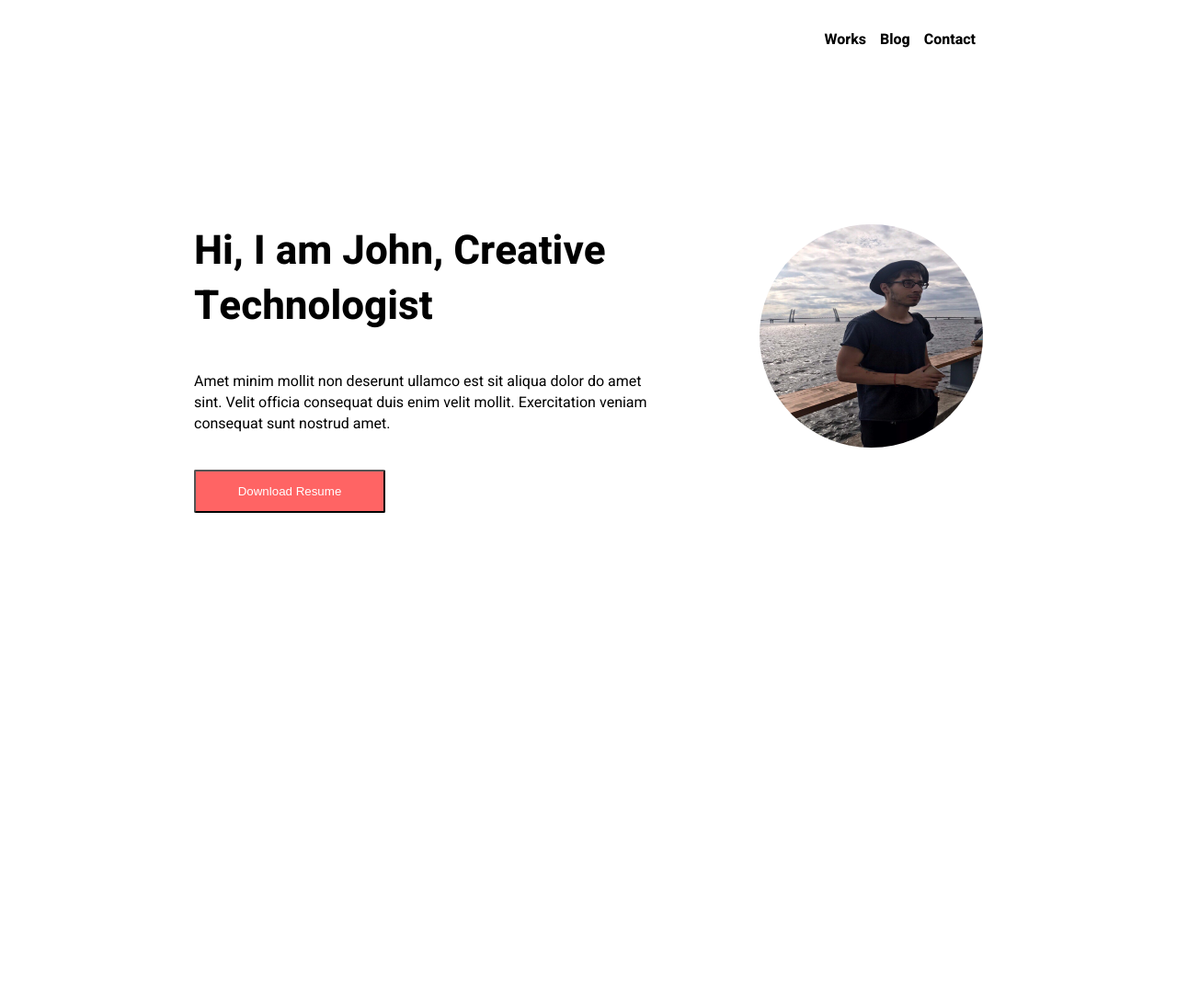
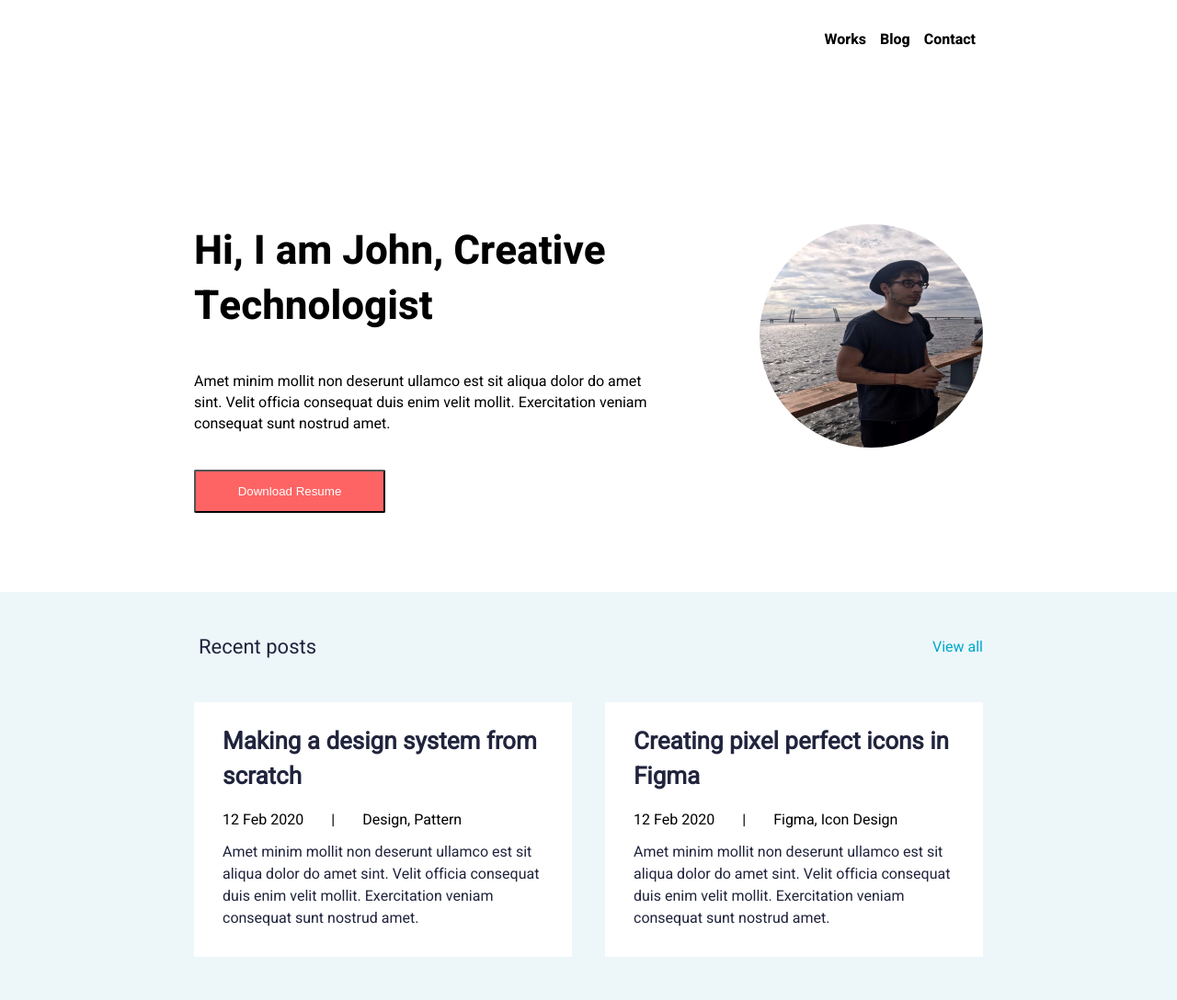
Before and after one commit to txtzvon/LvlHomework2, a plain HTML site: page Lending_zvonarev/Index.html in a window 1280 px wide. Shown: the whole page at 92% size. Before the commit the page ends 800 px from the top, so only its background shows below. Drawn offline with Linux system fonts and the light colour scheme.

Commit message:
layout 2 block

```diff
--- a/Lending_zvonarev/Index.html
+++ b/Lending_zvonarev/Index.html
@@ -34,13 +34,58 @@
             <h1 class="welcome_text">Hi, I am John, Creative Technologist</h1>
             <p class="welcome_paragraph">Amet minim mollit non deserunt ullamco est sit aliqua dolor do amet sint. Velit officia consequat duis enim velit mollit. Exercitation veniam consequat sunt nostrud amet.</p>
             <button class="welcome_button">Download Resume</button>
-          </div>
+           </div>
           <div class="welcome_photo">
             <img class="welcome_img" alt="avatar" src="./Img/1aksqJCi3JE.jpg">
           </div>
         </div>
       </div>
     </section>
+
+    <!-- Section of post -->
+    <section class="posts">
+      <div class="conteiner">
+        <div class="posts__wrapper">
+          <div class="posts__header">
+            <div class="posts__recent">
+              <p class="posts__recent-paragraph">Recent posts</p>
+            </div>
+            <div class="posts__view">
+              <a href="#" class="posts__view-link">View all</a>
+            </div>
+          </div>
+        </div>
+
+        <div class="posts__content">
+          <div class="post">
+           <div class="post__inner">
+             <h3 class="post__inner-text">Making a design system from scratch</h3>
+             <div class="post__info">
+               <time class="post__info-date">12 Feb 2020</time>
+               <span class="post__info-sign">|</span>
+               <p class="post__info-paragraph">Design, Pattern</p>
+             </div>
+             <div class="post__inner-description">Amet minim mollit non deserunt ullamco est sit aliqua dolor do amet sint. Velit officia consequat duis enim velit mollit. Exercitation veniam consequat sunt nostrud amet.
+             </div>
+           </div>
+         </div>
+
+
+          <div class="post">
+             <div class="post__inner">
+              <h3 class="post__inner-text">Creating pixel perfect icons in Figma</h3>
+            <div class="post__info">
+               <time class="post__info-date">12 Feb 2020</time>
+               <span class="post__info-sign">|</span>
+               <p class="post__info-paragraph">Figma, Icon Design</p>
+            </div>
+           <div class="post__inner-description">Amet minim mollit non deserunt ullamco est sit aliqua dolor do amet sint. Velit officia consequat duis enim velit mollit. Exercitation veniam consequat sunt nostrud amet.
+           </div>
+         </div>
+       </div>
+      </div>
+     </div>
+    </section>
   </main>
 
 </body>
--- a/Lending_zvonarev/style.css
+++ b/Lending_zvonarev/style.css
@@ -54,6 +54,7 @@ color: #FF6464;
 
 .welcome{
   margin-top: 158px;
+  margin-bottom: 86px;
 }
 .conteiner{
   max-width: 858px;
@@ -97,3 +98,101 @@ margin-bottom: 38px;
   border-radius: 50%;
   width: 243px;
 }
+
+/* Section of post */
+
+.posts{
+  background-color: #EDF7FA;
+
+}
+
+.posts__wrapper{
+  padding: 25px 0 25px 0;
+}
+
+.posts__header{
+  display: flex;
+  justify-content: space-between;
+
+}
+
+.posts__recent-paragraph{
+font-family: "HeeboRegular";
+font-style: normal;
+font-weight: normal;
+font-size: 22px;
+line-height: 60px;
+color: #21243D;
+}
+
+.posts__view-link{
+font-family: "HeeboRegular";
+font-style: normal;
+font-weight: normal;
+font-size: 16px;
+line-height: 23px;
+color: #00A8CC;
+}
+.posts__view{
+  align-self: center;
+}
+.posts__recent{
+  padding: 5px;
+}
+
+.post{
+  max-width: 418px;
+  background-color:#fff;
+  border-radius: 4px;
+  box-shadow: rgba(187, 225, 250, 0.25);
+  display: flex;
+  margin: 0;
+}
+
+.posts__content{
+  display: flex;
+  justify-content: space-between;
+  padding-bottom: 47px;
+}
+.post__inner{
+  padding: 24px 30px 30px 31px;
+  background: #fff;
+  max-width: 350px;
+}
+
+/* .post > div:nth-child(1){ */
+  /* margin-right: 25px; */
+/* } */
+
+.post__inner-text{
+font-family: "HeeboRegular";;
+font-style: normal;
+font-weight: bold;
+font-size: 26px;
+line-height: 38px;
+color: #21243D;
+}
+
+.post__info{
+display: flex;
+font-family: "HeeboRegular";
+font-style: normal;
+font-weight: normal;
+font-size: 16px;
+line-height: 23px;
+margin-top: 17px;
+margin-bottom: 11px;
+}
+
+.post__info-sign{
+padding: 0 30px 0 30px;
+}
+
+.post__inner-description{
+font-family: "HeeboRegular";
+font-style: normal;
+font-weight: normal;
+font-size: 16px;
+line-height: 23,5px;
+color: #21243D;
+}
```
